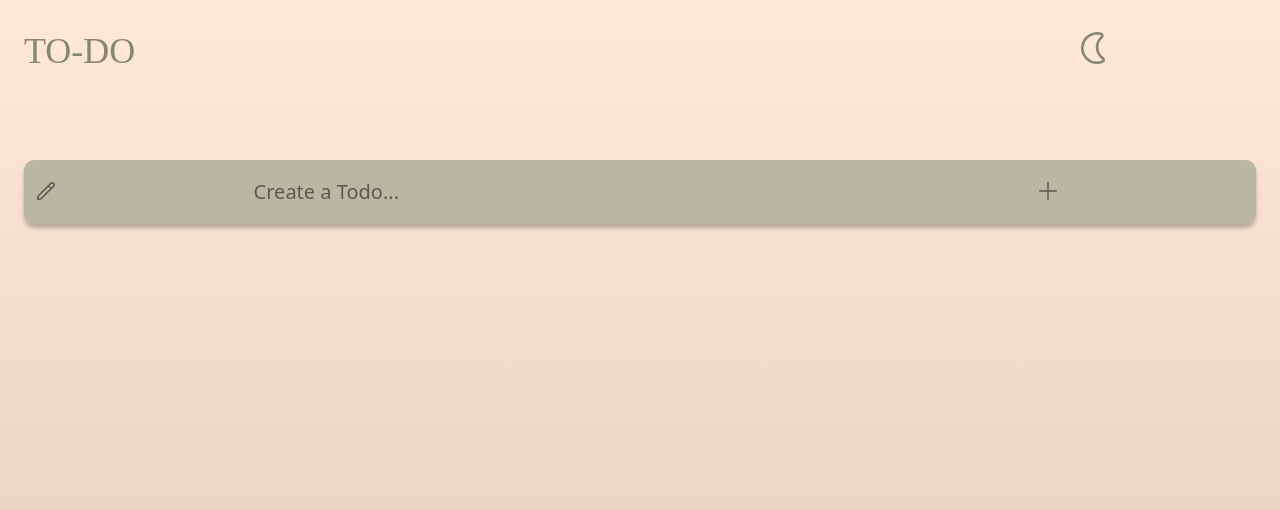
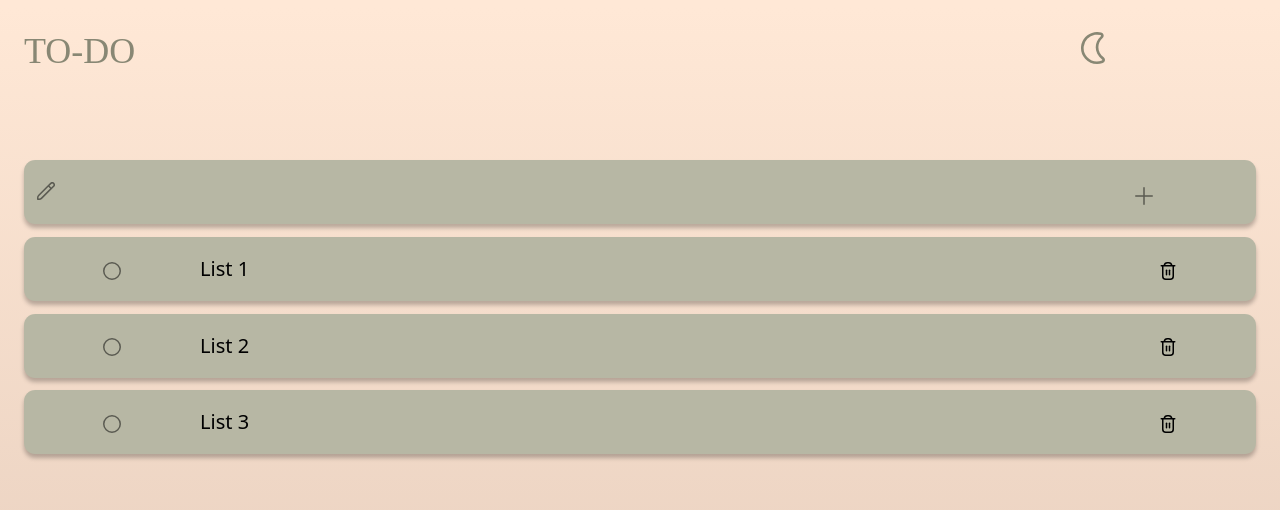
Before and after one commit to gurpreet2188/react-todo, a React (Create React App) app: page / in a window 1280 px wide. Shown: the top 510 px of the page. Built offline with nearby package versions, Linux system fonts and the light colour scheme; a web font is replaced by a local one.

Commit message:
Redid components from scratch

```diff
--- a/src/App.css
+++ b/src/App.css
@@ -68,18 +68,25 @@
   order: 3;
   flex: 1;
   margin-top: 1.4rem;
-  margin-left: 2.9rem;
+  margin-left: 2rem;
 }
 
-.App-create-input {
+.App-create-form {
   order: 2;
   flex: 4;
   margin: 0;
   padding: 0;
   background-color: rgba(0, 0, 0, 0);
+  height: 100%;
+  max-width: 60%;
+}
+
+.App-create-input {
+  background-color: rgba(0, 0, 0, 0);
   color: #000;
   font-size: 20px;
-  max-width: 60%;
+  max-width: 100%;
+  height: 100%;
 }
 
 .App-create-input::placeholder {
@@ -96,6 +103,7 @@
 }
 
 .App-todo-list-base {
+  box-sizing: content-box;
   height: 4rem;
   width: 100%;
   display: flex;
@@ -114,8 +122,7 @@
 .App-todo-list-stat {
   flex: 1;
   order: 1;
-  margin-top: 1.4rem;
-  margin-left: .8rem;
+  padding: 0;
   opacity: .5;
 }
 
@@ -132,7 +139,7 @@
 .App-todo-list-del {
   flex: 1;
   order: 3;
-  margin-top: 1.4rem;
+
 }
 
 .App-link {
@@ -151,3 +158,23 @@ h1, h2 {
     transform: rotate(360deg);
   }
 }
+
+@keyframes addList {
+  0% {transform: translateY(-20%);
+    opacity: 0;}
+  100% {transform: none; opacity: 1;}
+}
+
+.add-list {
+  animation: addList 1s;
+}
+
+@keyframes removeList {
+  0% {transform: translateY(+20%);
+    opacity: 1;}
+  100% {transform: none; opacity: 0;}
+}
+
+.remove-list {
+  animation: removeList 2s;
+}
--- a/src/App.js
+++ b/src/App.js
@@ -2,18 +2,19 @@ import React, {useState} from 'react';
 import './views/font.css';
 import './App.css';
 import {header} from './components/header'
-import {Create} from './components/Create'
-// import {list} from './components/List'
+import Base from './components/Base'
 
 function App() {
-  // const create = new Create;
+
+
   return (
         <div className="App p-6" >
             <style>{'body {background: rgb(255,232,214); background: linear-gradient(180deg, rgba(255,232,214,1) 1%, rgba(221,190,169,0.7987570028011204) 100%), no-repeat; background-attachment:fixed; height:100%;}' }</style>
 
           {header()}
-          <Create/>
-          {/* {list()} */}
+          {/* <Create/> */}
+          <Base />
+
 
         </div>
   );
--- /dev/null
+++ b/src/components/Base.js
@@ -0,0 +1,85 @@
+import react from "react";
+import { useState } from "react";
+import Todo from './Todo'
+
+export default function  Base() {
+    const [todos, setTodos] = useState([
+        // fot testing
+      {text: "List 1",
+      done:false},
+      {text: "List 2",
+      done:false},
+      {text: "List 3",
+      done:false},
+    ])
+
+
+    function InputForm() {
+      const [value, setValue] = useState("")
+
+      const handleSubmit = e => {
+        e.preventDefault();
+        if(!value) return
+        add(value)
+        setValue("")
+      }
+
+      return (
+        <div className="App-create">
+           <span className="App-icons-base App-icon-create">
+              <svg xmlns="http://www.w3.org/2000/svg" id="Outline" viewBox="0 0 24 24" width="18" height="18"><path d="M22.853,1.148a3.626,3.626,0,0,0-5.124,0L1.465,17.412A4.968,4.968,0,0,0,0,20.947V23a1,1,0,0,0,1,1H3.053a4.966,4.966,0,0,0,3.535-1.464L22.853,6.271A3.626,3.626,0,0,0,22.853,1.148ZM5.174,21.122A3.022,3.022,0,0,1,3.053,22H2V20.947a2.98,2.98,0,0,1,.879-2.121L15.222,6.483l2.3,2.3ZM21.438,4.857,18.932,7.364l-2.3-2.295,2.507-2.507a1.623,1.623,0,1,1,2.295,2.3Z"/></svg></span>
+
+              <form  className="App-create-form">
+                <input type="text" className="App-create-input" value={value} onChange={e => setValue(e.target.value)}
+                />
+              </form>
+
+          <a href="#" className="App-icons-base App-icon-add">
+              <svg style={{display: "inline"}} onClick={handleSubmit} xmlns="http://www.w3.org/2000/svg" id="Outline" viewBox="0 0 24 24" width="18" height="18"><path d="M23,11H13V1a1,1,0,0,0-1-1h0a1,1,0,0,0-1,1V11H1a1,1,0,0,0-1,1H0a1,1,0,0,0,1,1H11V23a1,1,0,0,0,1,1h0a1,1,0,0,0,1-1V13H23a1,1,0,0,0,1-1h0A1,1,0,0,0,23,11Z"/></svg></a>
+          </div>
+      )
+    }
+
+    const add = (text, done) => {
+      done = false
+      const newList = [...todos, {text, done}]
+      setTodos(newList)
+      console.log(newList)
+    }
+
+    const completed = index => {
+      const newList = [...todos]
+      console.log(newList[index].done)
+      if (!newList[index].done){
+          newList[index].done = true
+          setTodos(newList)
+      } else {
+        newList[index].done = false
+        setTodos(newList)
+      }
+    }
+
+    const del = index => {
+      const newList = [...todos]
+      newList.splice(index, 1)
+      setTodos(newList)
+    }
+
+    return (
+      <div>
+        <InputForm add = {add} />
+
+        {todos.map((todo, index) => (
+          <Todo
+            key={index}
+            index={index}
+            todo={todo}
+            completed={completed}
+            del={del}
+            />
+        ))}
+
+        {/* </div> */}
+      </div>
+    )
+  }
--- a/src/components/Create.js
+++ /dev/null
@@ -1,109 +0,0 @@
-import react from "react";
-import React, {Component, useState} from "react";
-
-var l = []
-var val = ''
-var c = true
-var i = 0
-
-function getInput(v) {
-  val = v
-  console.log(v)
-}
-
-function Input () {
-  var [input, setInput] = useState('')
-  if (c) {
-    return (
-      <input  value={input}  className="App-create-input" placeholder="Create a Todo..." onInput={e => setInput(getInput(e.target.value))}/>
-    )
-  } else {
-    input= ""
-    return (
-      <input  value={input}  className="App-create-input" placeholder="Create a Todo..." onInput={e => setInput(getInput(e.target.value))}/>
-    )
-  }
-}
-
-function BtnStat () {
-  return (
-    <a href="#" className="App-todo-list-stat" >
-      <svg xmlns="http://www.w3.org/2000/svg" id="Outline" viewBox="0 0 24 24" width="18" height="18"><path fill="#000" d="M12,0A12,12,0,1,0,24,12,12,12,0,0,0,12,0Zm0,22A10,10,0,1,1,22,12,10,10,0,0,1,12,22Z"/></svg>
-    </a>
-  )
-}
-
-function BtnDel() {
-  return (
-    <a href="#" className="App-todo-list-del" >
-        <svg xmlns="http://www.w3.org/2000/svg" id="Outline" viewBox="0 0 24 24" width="18" height="18"><path fill="#000" d="M21,4H17.9A5.009,5.009,0,0,0,13,0H11A5.009,5.009,0,0,0,6.1,4H3A1,1,0,0,0,3,6H4V19a5.006,5.006,0,0,0,5,5h6a5.006,5.006,0,0,0,5-5V6h1a1,1,0,0,0,0-2ZM11,2h2a3.006,3.006,0,0,1,2.829,2H8.171A3.006,3.006,0,0,1,11,2Zm7,17a3,3,0,0,1-3,3H9a3,3,0,0,1-3-3V6H18Z"/><path d="M10,18a1,1,0,0,0,1-1V11a1,1,0,0,0-2,0v6A1,1,0,0,0,10,18Z"/><path d="M14,18a1,1,0,0,0,1-1V11a1,1,0,0,0-2,0v6A1,1,0,0,0,14,18Z"/></svg>
-    </a>
-  )
-}
-
-function listText(v) {
-  return (
-    <p className="App-todo-list-text">
-        {v}
-    </p>
-  )
-}
-
-function el () {
-  return console.log(document.getElementById("0"))
-}
-
-export class Create extends Component{
-
-  constructor (props) {
-    super(props)
-    this.state = {
-      num: -1,
-      list: l
-    }
-    this.listRef = react.createRef()
-  }
-
-  setList () {
-    c = false
-    this.setState({
-    num: this.state.num + 1
-    }, () => {
-      let i =  String(this.state.num)
-      l.push(
-        <div id={i} className="App-todo-list-base" ref={this.listRef}>
-          <BtnStat/>
-          {listText(val)}
-          <BtnDel/>
-        </div>
-      )
-      this.setState({
-        list: l
-      })
-      c = true
-    })
-    el()
-  }
-
-  render () {
-
-      return (
-          <div>
-            <div className="App-create">
-            <span className="App-icons-base App-icon-create">
-              <svg xmlns="http://www.w3.org/2000/svg" id="Outline" viewBox="0 0 24 24" width="18" height="18"><path d="M22.853,1.148a3.626,3.626,0,0,0-5.124,0L1.465,17.412A4.968,4.968,0,0,0,0,20.947V23a1,1,0,0,0,1,1H3.053a4.966,4.966,0,0,0,3.535-1.464L22.853,6.271A3.626,3.626,0,0,0,22.853,1.148ZM5.174,21.122A3.022,3.022,0,0,1,3.053,22H2V20.947a2.98,2.98,0,0,1,.879-2.121L15.222,6.483l2.3,2.3ZM21.438,4.857,18.932,7.364l-2.3-2.295,2.507-2.507a1.623,1.623,0,1,1,2.295,2.3Z"/></svg></span>
-
-              <Input/>
-
-              <a href="#" className="App-icons-base App-icon-add" onClick={() => {this.setList()}}>
-              <svg xmlns="http://www.w3.org/2000/svg" id="Outline" viewBox="0 0 24 24" width="18" height="18"><path d="M23,11H13V1a1,1,0,0,0-1-1h0a1,1,0,0,0-1,1V11H1a1,1,0,0,0-1,1H0a1,1,0,0,0,1,1H11V23a1,1,0,0,0,1,1h0a1,1,0,0,0,1-1V13H23a1,1,0,0,0,1-1h0A1,1,0,0,0,23,11Z"/></svg></a>
-            </div>
-
-            <div className="App-todo-div">
-              {this.state.list}
-            </div>
-        </div>
-      );
-  }
-
-}
--- /dev/null
+++ b/src/components/Todo.js
@@ -0,0 +1,28 @@
+import react from "react";
+import { useState, useRef } from "react";
+
+export default function Todo ({ todo, index, completed, del}) {
+    const divRef = useRef()
+    function click () {
+        divRef.current.className = "App-todo-list-base remove-list"
+        console.log(divRef.current.className)
+        setTimeout( del(index), 200)
+
+    }
+
+  return (
+      <div>
+            <div key={index} className="App-todo-list-base add-list" ref={divRef}>
+            <button className="App-todo-list-stat" >
+                <svg style={{display: "inline"}} onClick={ () => completed(index)} xmlns="http://www.w3.org/2000/svg" id="Outline" viewBox="0 0 24 24" width="18" height="18"><path fill="#000" d="M12,0A12,12,0,1,0,24,12,12,12,0,0,0,12,0Zm0,22A10,10,0,1,1,22,12,10,10,0,0,1,12,22Z"/></svg>
+                </button>
+                <div className="App-todo-list-text" style={{textDecoration: todo.done ? "line-through" : ""}}>
+                {todo.text}
+                </div>
+                <button href="#" className="App-todo-list-del" >
+                    <svg style={{display: "inline"}} onClick={()=>{click()} } xmlns="http://www.w3.org/2000/svg" id="Outline" viewBox="0 0 24 24" width="18" height="18"><path fill="#000" d="M21,4H17.9A5.009,5.009,0,0,0,13,0H11A5.009,5.009,0,0,0,6.1,4H3A1,1,0,0,0,3,6H4V19a5.006,5.006,0,0,0,5,5h6a5.006,5.006,0,0,0,5-5V6h1a1,1,0,0,0,0-2ZM11,2h2a3.006,3.006,0,0,1,2.829,2H8.171A3.006,3.006,0,0,1,11,2Zm7,17a3,3,0,0,1-3,3H9a3,3,0,0,1-3-3V6H18Z"/><path d="M10,18a1,1,0,0,0,1-1V11a1,1,0,0,0-2,0v6A1,1,0,0,0,10,18Z"/><path d="M14,18a1,1,0,0,0,1-1V11a1,1,0,0,0-2,0v6A1,1,0,0,0,14,18Z"/></svg>
+                </button>
+            </div>
+    </div>
+  )
+}
```
